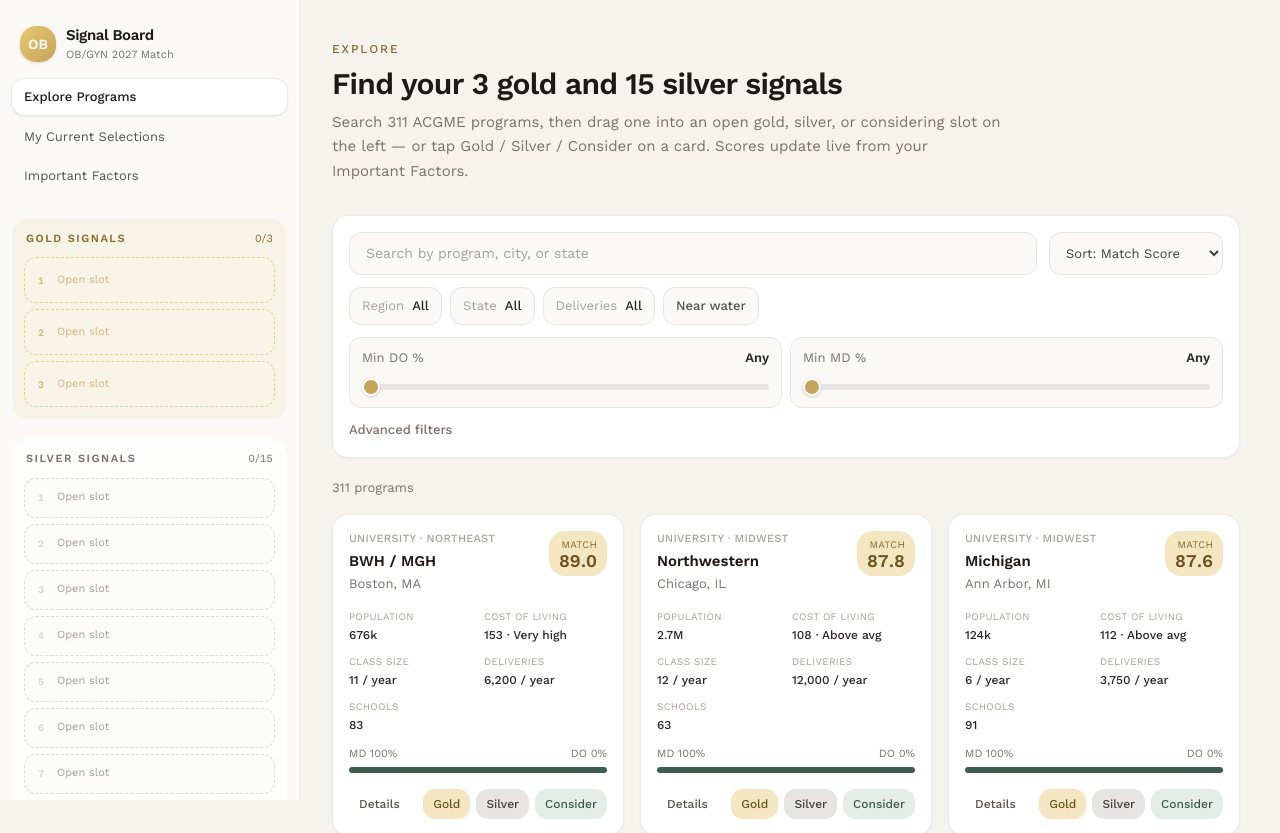
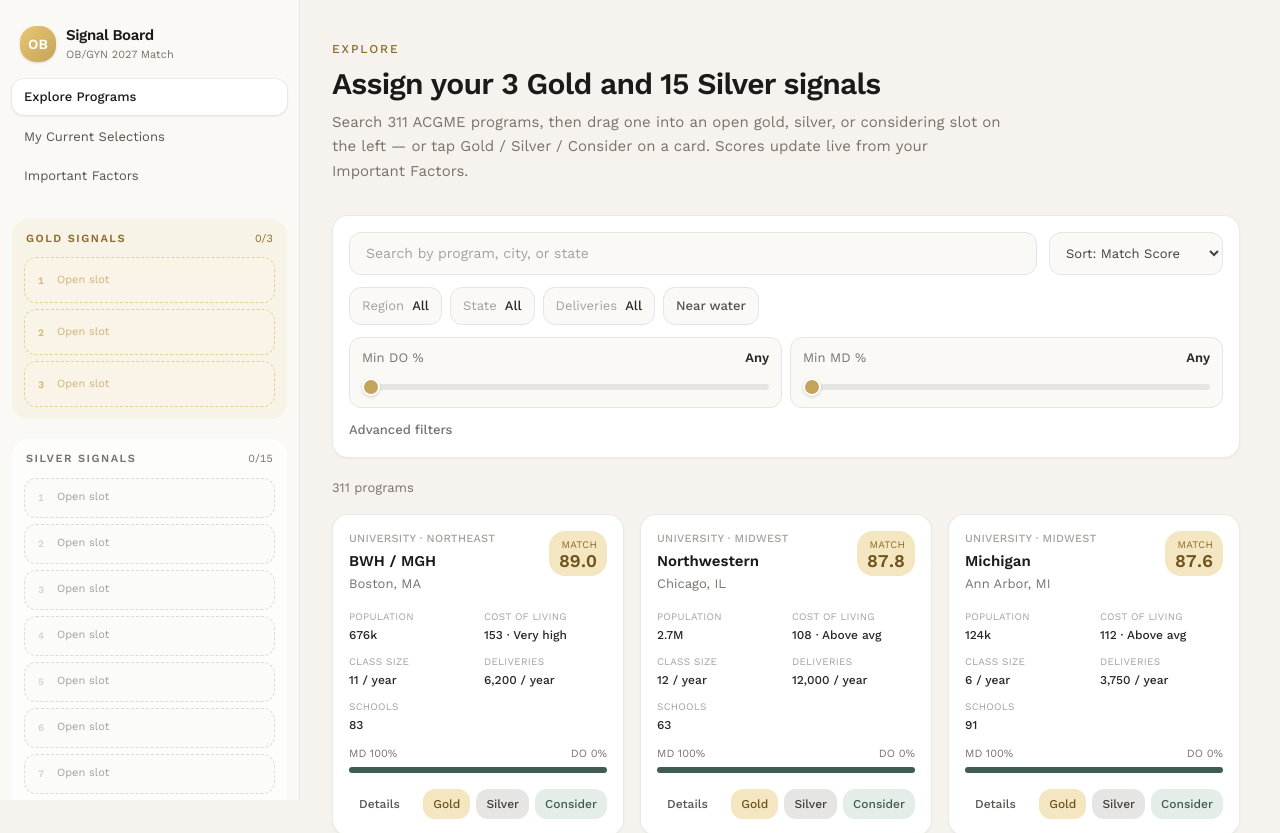
Before and after one commit to stephenkarpeles/residency-signals, a Next.js app: page / in a window 1280 px wide. Shown: the top 833 px of the page. Built offline with nearby package versions, Linux system fonts and the light colour scheme.

Commit message:
Add schools

```diff
--- a/src/components/ExploreView.tsx
+++ b/src/components/ExploreView.tsx
@@ -276,7 +276,7 @@ export function ExploreView() {
           Explore
         </p>
         <h1 className="mt-2 text-3xl font-semibold tracking-tight text-stone-900">
-          Find your 3 gold and 15 silver signals
+          Assign your 3 Gold and 15 Silver signals
         </h1>
         <p className="mt-2 text-[15px] leading-relaxed text-stone-500">
           Search {PROGRAMS.length} ACGME programs, then drag one into an open gold, silver, or
```
